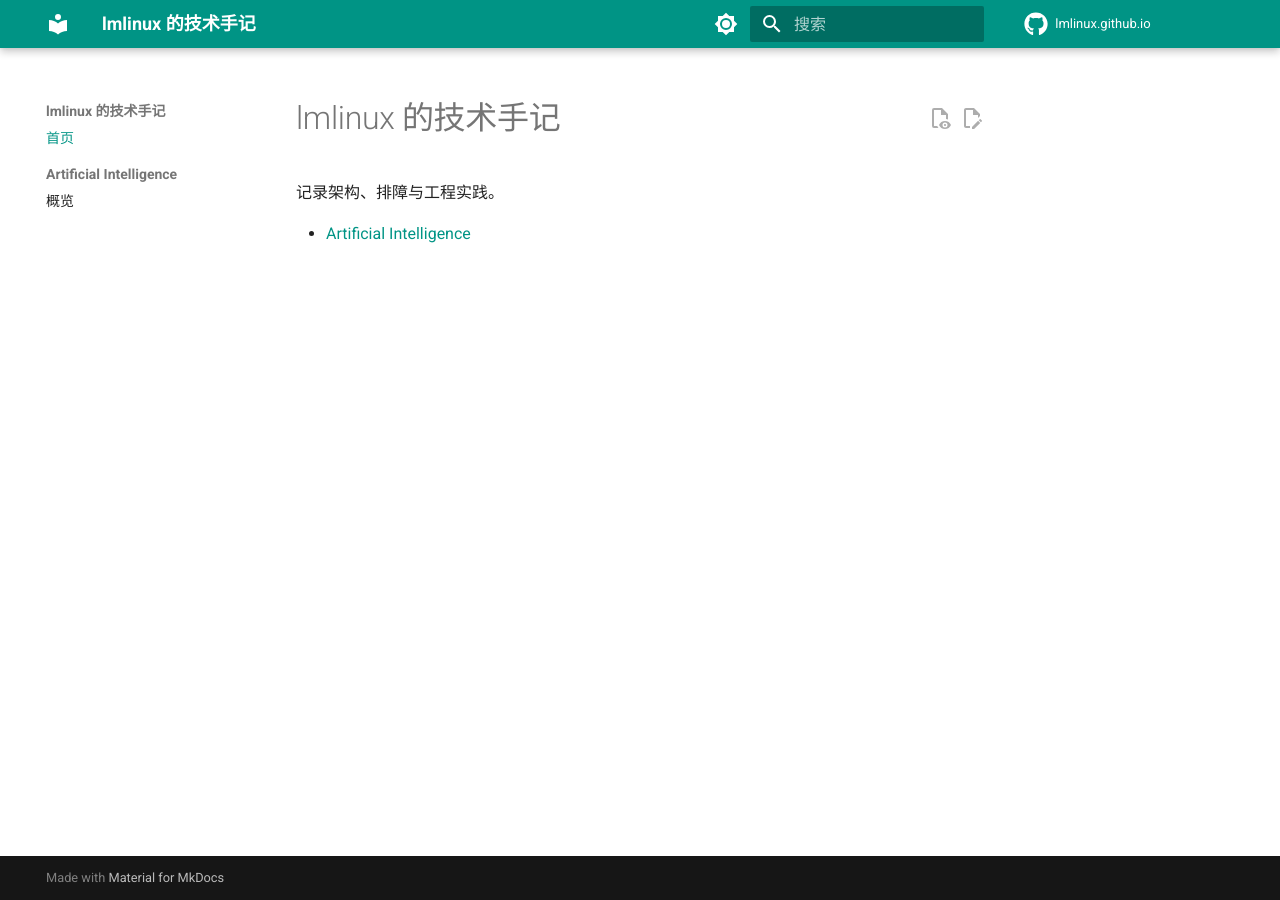
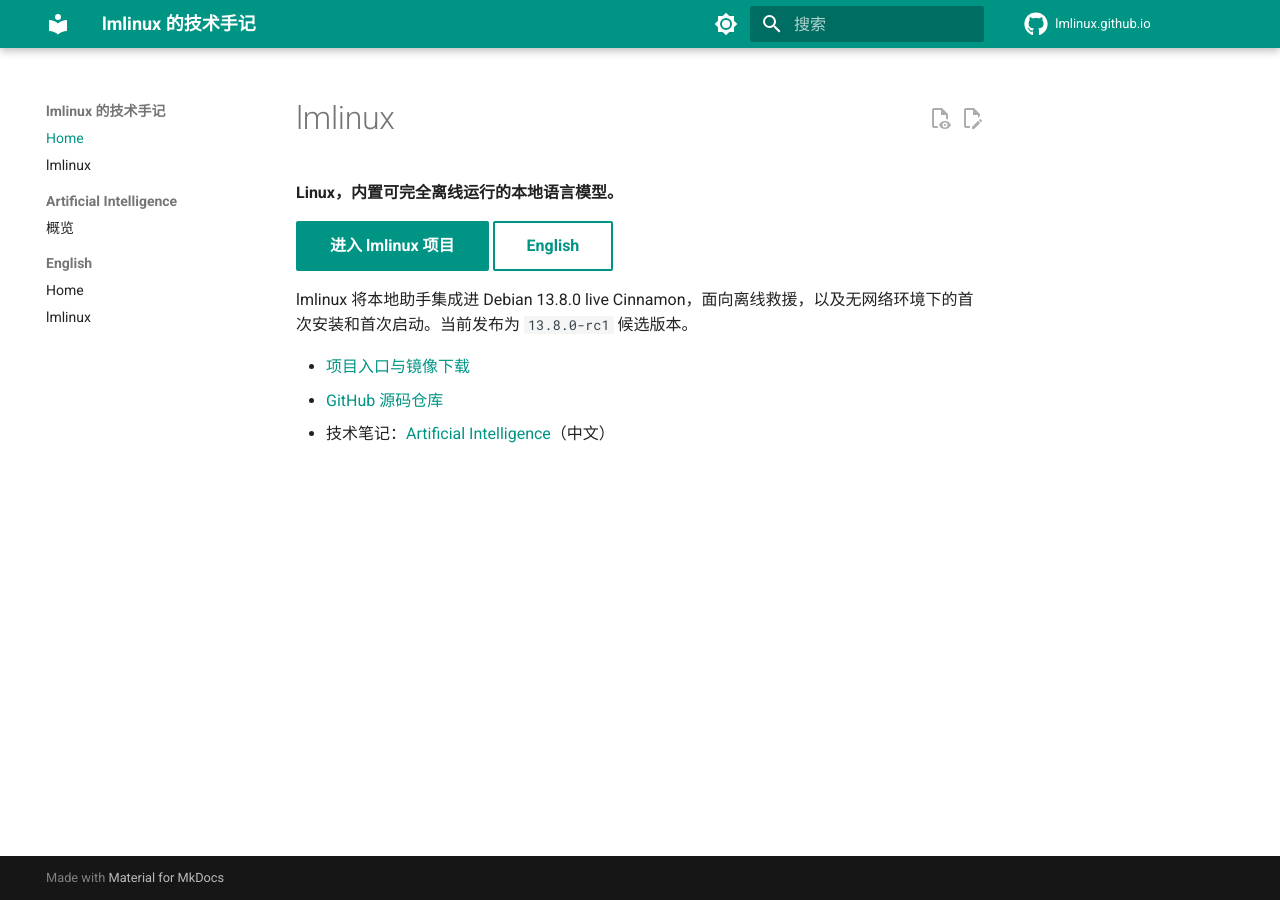
Before and after one commit to lmlinux/lmlinux.github.io, an MkDocs documentation site: the page built from docs/index.md, in a window 1280 px wide. Built offline with MkDocs 1.6.1 and Material for MkDocs 9.7.7, drawn with Linux system fonts in a browser that asks for light colours; comment, search, counter and statistics services are not loaded.

Commit message:
Restore bilingual lmlinux RC pages

```diff
--- a/docs/index.md
+++ b/docs/index.md
@@ -1,5 +1,12 @@
-# lmlinux 的技术手记
+# lmlinux
 
-记录架构、排障与工程实践。
+**Linux，内置可完全离线运行的本地语言模型。**
 
-- [Artificial Intelligence](ai/index.md)
+[进入 lmlinux 项目](lmlinux/index.md){ .md-button .md-button--primary }
+[English](en/index.md){ .md-button }
+
+lmlinux 将本地助手集成进 Debian 13.8.0 live Cinnamon，面向离线救援，以及无网络环境下的首次安装和首次启动。当前发布为 `13.8.0-rc1` 候选版本。
+
+- [项目入口与镜像下载](lmlinux/index.md)
+- [GitHub 源码仓库](https://github.com/lmlinux/lmlinux)
+- 技术笔记：[Artificial Intelligence](ai/index.md)（中文）
--- a/mkdocs.yml
+++ b/mkdocs.yml
@@ -69,6 +69,10 @@ markdown_extensions:
   - tables
 
 nav:
-  - 首页: index.md
+  - Home: index.md
+  - lmlinux: lmlinux/index.md
   - Artificial Intelligence:
       - 概览: ai/index.md
+  - English:
+      - Home: en/index.md
+      - lmlinux: en/lmlinux/index.md
```
Also changed, not shown: README.md (+20 -17 lines), docs/en/index.md (added, +12 -0 lines), docs/en/lmlinux/index.md (added, +49 -0 lines), docs/lmlinux/index.md (added, +49 -0 lines).
